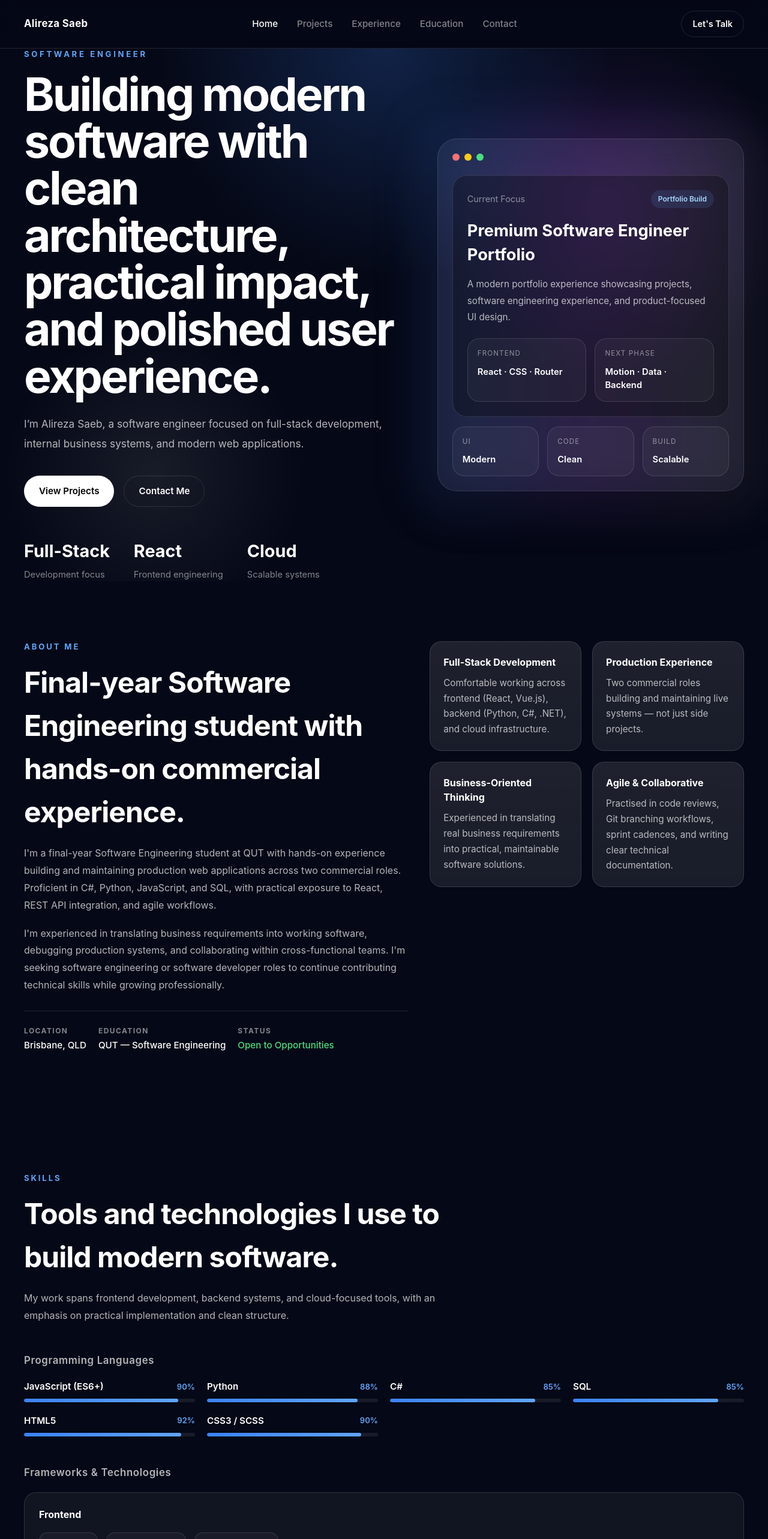
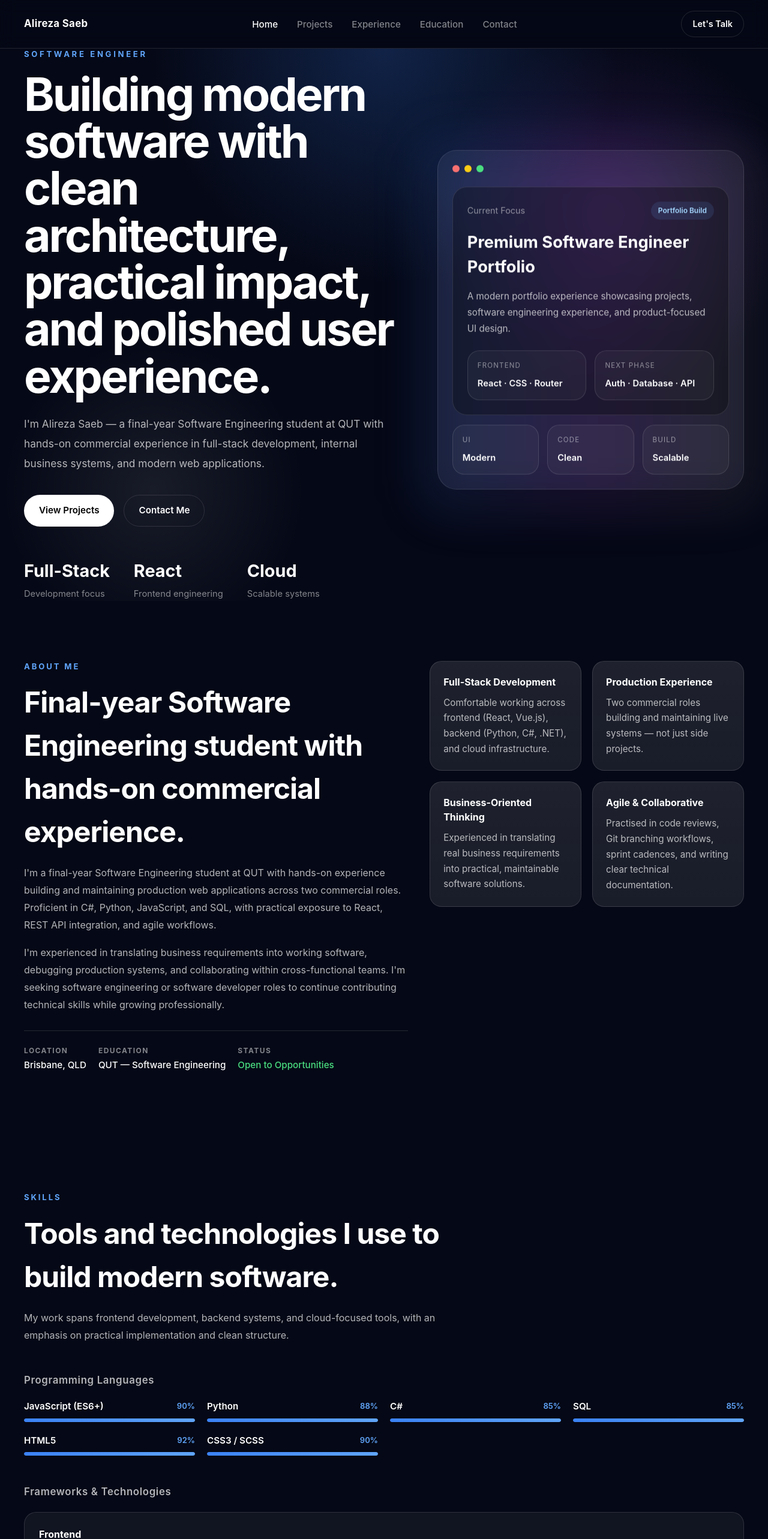
Before and after one commit to Alirezaa02/portfolio, a React (Vite) app: page / in a window 1280 px wide. Shown: the top 2566 px of the page at 60% size. Built offline with nearby package versions, Linux system fonts and the light colour scheme.

Commit message:
Add Loading animation

```diff
--- a/src/App.jsx
+++ b/src/App.jsx
@@ -1,6 +1,10 @@
-import { Routes, Route } from 'react-router-dom'
+import { useState, useEffect } from 'react'
+import { Routes, Route, useLocation } from 'react-router-dom'
+import { AnimatePresence } from 'framer-motion'
 import Navbar from './components/layout/Navbar.jsx'
 import Footer from './components/layout/Footer.jsx'
+import LoadingScreen from './components/ui/LoadingScreen.jsx'
+import PageTransition from './components/ui/PageTransition.jsx'
 import Home from './pages/Home.jsx'
 import Projects from './pages/Projects.jsx'
 import ProjectDetails from './pages/ProjectDetails.jsx'
@@ -8,18 +12,36 @@ import Experience from './pages/Experience.jsx'
 import Education from './pages/Education.jsx'
 import Contact from './pages/Contact.jsx'
 
+function AnimatedRoutes() {
+  const location = useLocation()
+
+  return (
+    <AnimatePresence mode="wait">
+      <Routes location={location} key={location.pathname}>
+        <Route path="/" element={<PageTransition><Home /></PageTransition>} />
+        <Route path="/projects" element={<PageTransition><Projects /></PageTransition>} />
+        <Route path="/projects/:slug" element={<PageTransition><ProjectDetails /></PageTransition>} />
+        <Route path="/experience" element={<PageTransition><Experience /></PageTransition>} />
+        <Route path="/education" element={<PageTransition><Education /></PageTransition>} />
+        <Route path="/contact" element={<PageTransition><Contact /></PageTransition>} />
+      </Routes>
+    </AnimatePresence>
+  )
+}
+
 function App() {
+  const [loading, setLoading] = useState(true)
+
+  useEffect(() => {
+    const timer = setTimeout(() => setLoading(false), 2600)
+    return () => clearTimeout(timer)
+  }, [])
+
   return (
     <div className="page-shell">
+      <LoadingScreen isVisible={loading} />
       <Navbar />
-      <Routes>
-        <Route path="/" element={<Home />} />
-        <Route path="/projects" element={<Projects />} />
-        <Route path="/projects/:slug" element={<ProjectDetails />} />
-        <Route path="/experience" element={<Experience />} />
-        <Route path="/education" element={<Education />} />
-        <Route path="/contact" element={<Contact />} />
-      </Routes>
+      <AnimatedRoutes />
       <Footer />
     </div>
   )
--- a/src/components/layout/Navbar.jsx
+++ b/src/components/layout/Navbar.jsx
@@ -1,4 +1,5 @@
 import { Link, NavLink } from 'react-router-dom'
+import { motion } from 'framer-motion'
 import '../../styles/navbar.css'
 
 const navItems = [
@@ -11,16 +12,24 @@ const navItems = [
 
 function Navbar() {
   return (
-    <header className="site-header">
+    <motion.header
+      className="site-header"
+      initial={{ y: -80, opacity: 0 }}
+      animate={{ y: 0, opacity: 1 }}
+      transition={{ duration: 0.6, delay: 2.8, ease: [0.22, 1, 0.36, 1] }}
+    >
       <div className="site-header__inner">
-        <Link to="/" className="site-logo">
-          Alireza Saeb
-        </Link>
+        <Link to="/" className="site-logo">Alireza Saeb</Link>
 
         <nav className="site-nav">
-          {navItems.map((item) => (
+          {navItems.map((item, i) => (
+            <motion.div
+              key={item.path}
+              initial={{ opacity: 0, y: -10 }}
+              animate={{ opacity: 1, y: 0 }}
+              transition={{ delay: 2.9 + i * 0.07, duration: 0.4 }}
+            >
               <NavLink
-              key={item.path}
                 to={item.path}
                 className={({ isActive }) =>
                   `site-nav__link ${isActive ? 'active' : ''}`
@@ -28,14 +37,21 @@ function Navbar() {
               >
                 {item.name}
               </NavLink>
+            </motion.div>
           ))}
         </nav>
 
-        <a href="mailto:saebalireza02@gmail.com" className="site-header__cta">
+        <motion.a
+          href="mailto:saebalireza02@gmail.com"
+          className="site-header__cta"
+          initial={{ opacity: 0 }}
+          animate={{ opacity: 1 }}
+          transition={{ delay: 3.2, duration: 0.4 }}
+        >
           Let's Talk
-        </a>
+        </motion.a>
       </div>
-    </header>
+    </motion.header>
   )
 }
 
--- a/src/components/sections/About.jsx
+++ b/src/components/sections/About.jsx
@@ -5,7 +5,7 @@ function About() {
   return (
     <section className="about section">
       <div className="container">
-        <Reveal>
+        <Reveal direction="left">
           <div className="about__grid">
             <div className="about__content">
               <p className="about__eyebrow">About Me</p>
--- a/src/components/sections/ExperiencePreview.jsx
+++ b/src/components/sections/ExperiencePreview.jsx
@@ -7,7 +7,7 @@ function ExperiencePreview() {
   return (
     <section className="experience section">
       <div className="container">
-        <Reveal>
+        <Reveal direction="left">
           <div className="experience__intro">
             <p className="experience__eyebrow">Experience</p>
             <h2 className="section-title">
--- a/src/components/sections/Hero.jsx
+++ b/src/components/sections/Hero.jsx
@@ -1,62 +1,95 @@
 import { Link } from 'react-router-dom'
+import { motion } from 'framer-motion'
 import '../../styles/hero.css'
+
+const container = {
+  hidden: {},
+  show: {
+    transition: {
+      staggerChildren: 0.12,
+      delayChildren: 0.1,
+    },
+  },
+}
+
+const item = {
+  hidden: { opacity: 0, y: 28 },
+  show: { opacity: 1, y: 0, transition: { duration: 0.6, ease: [0.22, 1, 0.36, 1] } },
+}
+
+const panelVariant = {
+  hidden: { opacity: 0, x: 48 },
+  show: { opacity: 1, x: 0, transition: { duration: 0.8, delay: 0.4, ease: [0.22, 1, 0.36, 1] } },
+}
 
 function Hero() {
   return (
     <section className="hero">
-      <div className="hero__bg"></div>
+      <div className="hero__bg" />
 
       <div className="container hero__container">
         <div className="hero__grid">
-          <div className="hero__content">
-            <p className="hero__eyebrow">Software Engineer</p>
+          {/* Left — staggered text */}
+          <motion.div
+            className="hero__content"
+            variants={container}
+            initial="hidden"
+            animate="show"
+          >
+            <motion.p className="hero__eyebrow" variants={item}>
+              Software Engineer
+            </motion.p>
 
-            <h1 className="hero__title">
+            <motion.h1 className="hero__title" variants={item}>
               Building modern software with clean architecture, practical impact,
               and polished user experience.
-            </h1>
+            </motion.h1>
 
-            <p className="hero__description">
-              I’m Alireza Saeb, a software engineer focused on full-stack
-              development, internal business systems, and modern web applications.
-            </p>
+            <motion.p className="hero__description" variants={item}>
+              I'm Alireza Saeb — a final-year Software Engineering student at QUT
+              with hands-on commercial experience in full-stack development,
+              internal business systems, and modern web applications.
+            </motion.p>
 
-            <div className="hero__actions">
-              <Link to="/projects" className="btn btn-primary">
-                View Projects
-              </Link>
+            <motion.div className="hero__actions" variants={item}>
+              <Link to="/projects" className="btn btn-primary">View Projects</Link>
+              <Link to="/contact" className="btn btn-secondary">Contact Me</Link>
+            </motion.div>
 
-              <Link to="/contact" className="btn btn-secondary">
-                Contact Me
-              </Link>
-            </div>
-
-            <div className="hero__stats">
+            <motion.div className="hero__stats" variants={item}>
               <div>
                 <p className="hero__stat-value">Full-Stack</p>
                 <p className="hero__stat-label">Development focus</p>
               </div>
-
               <div>
                 <p className="hero__stat-value">React</p>
                 <p className="hero__stat-label">Frontend engineering</p>
               </div>
-
               <div>
                 <p className="hero__stat-value">Cloud</p>
                 <p className="hero__stat-label">Scalable systems</p>
               </div>
-            </div>
-          </div>
+            </motion.div>
+          </motion.div>
 
-          <div className="hero__panel">
-            <div className="hero__panel-glow"></div>
+          {/* Right — panel floats in */}
+          <motion.div
+            className="hero__panel"
+            variants={panelVariant}
+            initial="hidden"
+            animate="show"
+          >
+            <div className="hero__panel-glow" />
 
-            <div className="hero__panel-card">
+            <motion.div
+              className="hero__panel-card"
+              animate={{ y: [0, -10, 0] }}
+              transition={{ duration: 5, repeat: Infinity, ease: 'easeInOut' }}
+            >
               <div className="hero__window-dots">
-                <span className="hero__window-dot hero__window-dot--red"></span>
-                <span className="hero__window-dot hero__window-dot--yellow"></span>
-                <span className="hero__window-dot hero__window-dot--green"></span>
+                <span className="hero__window-dot hero__window-dot--red" />
+                <span className="hero__window-dot hero__window-dot--yellow" />
+                <span className="hero__window-dot hero__window-dot--green" />
               </div>
 
               <div className="hero__panel-inner">
@@ -65,9 +98,7 @@ function Hero() {
                   <span className="hero__badge">Portfolio Build</span>
                 </div>
 
-                <h3 className="hero__panel-title">
-                  Premium Software Engineer Portfolio
-                </h3>
+                <h3 className="hero__panel-title">Premium Software Engineer Portfolio</h3>
 
                 <p className="hero__panel-text">
                   A modern portfolio experience showcasing projects, software
@@ -79,10 +110,9 @@ function Hero() {
                     <p className="hero__mini-label">Frontend</p>
                     <p className="hero__mini-value">React · CSS · Router</p>
                   </div>
-
                   <div className="hero__mini-card">
                     <p className="hero__mini-label">Next Phase</p>
-                    <p className="hero__mini-value">Motion · Data · Backend</p>
+                    <p className="hero__mini-value">Auth · Database · API</p>
                   </div>
                 </div>
               </div>
@@ -92,19 +122,17 @@ function Hero() {
                   <p className="hero__mini-label">UI</p>
                   <p className="hero__mini-value">Modern</p>
                 </div>
-
                 <div className="hero__bottom-card">
                   <p className="hero__mini-label">Code</p>
                   <p className="hero__mini-value">Clean</p>
                 </div>
-
                 <div className="hero__bottom-card">
                   <p className="hero__mini-label">Build</p>
                   <p className="hero__mini-value">Scalable</p>
                 </div>
               </div>
-            </div>
-          </div>
+            </motion.div>
+          </motion.div>
         </div>
       </div>
     </section>
--- a/src/components/sections/Skills.jsx
+++ b/src/components/sections/Skills.jsx
@@ -1,6 +1,43 @@
+import { motion } from 'framer-motion'
+import { useInView } from 'framer-motion'
+import { useRef } from 'react'
 import { languages, techSkills, toolSkills, practices } from '../../data/skills'
 import '../../styles/skills.css'
 import Reveal from '../ui/Reveal.jsx'
+
+function LangBar({ name, level, index }) {
+  const ref = useRef(null)
+  const inView = useInView(ref, { once: true, amount: 0.5 })
+
+  return (
+    <div className="skills__lang-item" ref={ref}>
+      <div className="skills__lang-header">
+        <span className="skills__lang-name">{name}</span>
+        <motion.span
+          className="skills__lang-level"
+          initial={{ opacity: 0 }}
+          animate={inView ? { opacity: 1 } : {}}
+          transition={{ delay: index * 0.1 + 0.4 }}
+        >
+          {level}%
+        </motion.span>
+      </div>
+      <div className="skills__lang-bar">
+        <motion.div
+          className="skills__lang-fill"
+          initial={{ scaleX: 0 }}
+          animate={inView ? { scaleX: 1 } : {}}
+          transition={{
+            duration: 1.1,
+            delay: index * 0.1,
+            ease: [0.22, 1, 0.36, 1],
+          }}
+          style={{ originX: 0, width: `${level}%` }}
+        />
+      </div>
+    </div>
+  )
+}
 
 function Skills() {
   return (
@@ -24,26 +61,15 @@ function Skills() {
           <div className="skills__lang-section">
             <h3 className="skills__section-heading">Programming Languages</h3>
             <div className="skills__lang-list">
-              {languages.map((lang) => (
-                <div key={lang.name} className="skills__lang-item">
-                  <div className="skills__lang-header">
-                    <span className="skills__lang-name">{lang.name}</span>
-                    <span className="skills__lang-level">{lang.level}%</span>
-                  </div>
-                  <div className="skills__lang-bar">
-                    <div
-                      className="skills__lang-fill"
-                      style={{ '--fill-width': `${lang.level}%` }}
-                    />
-                  </div>
-                </div>
+              {languages.map((lang, i) => (
+                <LangBar key={lang.name} name={lang.name} level={lang.level} index={i} />
               ))}
             </div>
           </div>
         </Reveal>
 
-        {/* Tech icon grid */}
-        <Reveal delay={0.15}>
+        {/* Frameworks tech grid */}
+        <Reveal delay={0.1} direction="left">
           <div className="skills__section-heading-wrap">
             <h3 className="skills__section-heading">Frameworks & Technologies</h3>
           </div>
@@ -53,10 +79,15 @@ function Skills() {
                 <h4 className="skills__group-title">{group.category}</h4>
                 <div className="skills__items">
                   {group.items.map((skill) => (
-                    <div key={skill.name} className="skills__item">
+                    <motion.div
+                      key={skill.name}
+                      className="skills__item"
+                      whileHover={{ y: -4, scale: 1.04 }}
+                      transition={{ duration: 0.2 }}
+                    >
                       <img src={skill.icon} alt={skill.name} className="skills__icon" />
                       <span className="skills__name">{skill.name}</span>
-                    </div>
+                    </motion.div>
                   ))}
                 </div>
               </article>
@@ -64,26 +95,46 @@ function Skills() {
           </div>
         </Reveal>
 
-        {/* Tools & additional skills */}
-        <Reveal delay={0.2}>
+        {/* Tools */}
+        <Reveal delay={0.1} direction="right">
           <div className="skills__section-heading-wrap">
             <h3 className="skills__section-heading">Tools & Platforms</h3>
           </div>
           <div className="skills__tools">
-            {toolSkills.map((tool) => (
-              <span key={tool.name} className="skills__tool-tag">{tool.name}</span>
+            {toolSkills.map((tool, i) => (
+              <motion.span
+                key={tool.name}
+                className="skills__tool-tag"
+                initial={{ opacity: 0, scale: 0.9 }}
+                whileInView={{ opacity: 1, scale: 1 }}
+                viewport={{ once: true }}
+                transition={{ delay: i * 0.05 }}
+                whileHover={{ scale: 1.06 }}
+              >
+                {tool.name}
+              </motion.span>
             ))}
           </div>
         </Reveal>
 
         {/* Practices */}
-        <Reveal delay={0.25}>
+        <Reveal delay={0.1} direction="up">
           <div className="skills__section-heading-wrap">
             <h3 className="skills__section-heading">Practices</h3>
           </div>
           <div className="skills__tools">
-            {practices.map((p) => (
-              <span key={p} className="skills__practice-tag">{p}</span>
+            {practices.map((p, i) => (
+              <motion.span
+                key={p}
+                className="skills__practice-tag"
+                initial={{ opacity: 0, scale: 0.9 }}
+                whileInView={{ opacity: 1, scale: 1 }}
+                viewport={{ once: true }}
+                transition={{ delay: i * 0.05 }}
+                whileHover={{ scale: 1.06 }}
+              >
+                {p}
+              </motion.span>
             ))}
           </div>
         </Reveal>
--- /dev/null
+++ b/src/components/ui/LoadingScreen.jsx
@@ -0,0 +1,80 @@
+import { motion, AnimatePresence } from 'framer-motion'
+import '../../styles/loading.css'
+
+const name = 'ALIREZA SAEB'
+const letters = name.split('')
+
+function LoadingScreen({ isVisible }) {
+  return (
+    <AnimatePresence>
+      {isVisible && (
+        <motion.div
+          className="loader"
+          initial={{ opacity: 1 }}
+          exit={{ y: '-100%', transition: { duration: 0.7, ease: [0.76, 0, 0.24, 1] } }}
+        >
+          {/* Background glow */}
+          <div className="loader__glow" />
+
+          <div className="loader__content">
+            {/* Letter-by-letter name reveal */}
+            <div className="loader__name" aria-label={name}>
+              {letters.map((letter, i) => (
+                <motion.span
+                  key={i}
+                  className={letter === ' ' ? 'loader__space' : 'loader__letter'}
+                  initial={{ opacity: 0, y: 40 }}
+                  animate={{ opacity: 1, y: 0 }}
+                  transition={{
+                    duration: 0.5,
+                    delay: i * 0.06,
+                    ease: [0.22, 1, 0.36, 1],
+                  }}
+                >
+                  {letter === ' ' ? '\u00A0' : letter}
+                </motion.span>
+              ))}
+            </div>
+
+            {/* Subtitle */}
+            <motion.p
+              className="loader__subtitle"
+              initial={{ opacity: 0, y: 10 }}
+              animate={{ opacity: 1, y: 0 }}
+              transition={{ delay: 0.9, duration: 0.5 }}
+            >
+              Software Engineer
+            </motion.p>
+
+            {/* Progress bar */}
+            <motion.div
+              className="loader__bar-wrap"
+              initial={{ opacity: 0 }}
+              animate={{ opacity: 1 }}
+              transition={{ delay: 0.8 }}
+            >
+              <motion.div
+                className="loader__bar-fill"
+                initial={{ scaleX: 0 }}
+                animate={{ scaleX: 1 }}
+                transition={{ delay: 0.9, duration: 1.4, ease: [0.22, 1, 0.36, 1] }}
+              />
+            </motion.div>
+          </div>
+
+          {/* Corner tag */}
+          <motion.p
+            className="loader__tag"
+            initial={{ opacity: 0 }}
+            animate={{ opacity: 1 }}
+            transition={{ delay: 1.2 }}
+          >
+            Brisbane, QLD
+          </motion.p>
+        </motion.div>
+      )}
+    </AnimatePresence>
+  )
+}
+
+export default LoadingScreen
--- /dev/null
+++ b/src/components/ui/PageTransition.jsx
@@ -0,0 +1,16 @@
+import { motion } from 'framer-motion'
+
+function PageTransition({ children }) {
+  return (
+    <motion.div
+      initial={{ opacity: 0, y: 16 }}
+      animate={{ opacity: 1, y: 0 }}
+      exit={{ opacity: 0, y: -12 }}
+      transition={{ duration: 0.4, ease: [0.22, 1, 0.36, 1] }}
+    >
+      {children}
+    </motion.div>
+  )
+}
+
+export default PageTransition
--- a/src/components/ui/Reveal.jsx
+++ b/src/components/ui/Reveal.jsx
@@ -1,12 +1,28 @@
 import { motion } from 'framer-motion'
 
-function Reveal({ children, delay = 0 }) {
+const variants = {
+  up:    { hidden: { opacity: 0, y: 32 },   show: { opacity: 1, y: 0 } },
+  down:  { hidden: { opacity: 0, y: -32 },  show: { opacity: 1, y: 0 } },
+  left:  { hidden: { opacity: 0, x: -40 },  show: { opacity: 1, x: 0 } },
+  right: { hidden: { opacity: 0, x: 40 },   show: { opacity: 1, x: 0 } },
+  fade:  { hidden: { opacity: 0 },           show: { opacity: 1 } },
+}
+
+function Reveal({ children, delay = 0, direction = 'up', duration = 0.6 }) {
+  const v = variants[direction]
+
   return (
     <motion.div
-      initial={{ opacity: 0, y: 24 }}
-      whileInView={{ opacity: 1, y: 0 }}
+      initial="hidden"
+      whileInView="show"
       viewport={{ once: true, amount: 0.15 }}
-      transition={{ duration: 0.6, delay }}
+      variants={{
+        hidden: v.hidden,
+        show: {
+          ...v.show,
+          transition: { duration, delay, ease: [0.22, 1, 0.36, 1] },
+        },
+      }}
     >
       {children}
     </motion.div>
--- /dev/null
+++ b/src/styles/loading.css
@@ -0,0 +1,85 @@
+.loader {
+  position: fixed;
+  inset: 0;
+  z-index: 9999;
+  background: #050816;
+  display: flex;
+  align-items: center;
+  justify-content: center;
+  overflow: hidden;
+}
+
+.loader__glow {
+  position: absolute;
+  top: 50%;
+  left: 50%;
+  transform: translate(-50%, -60%);
+  width: 600px;
+  height: 600px;
+  border-radius: 50%;
+  background: radial-gradient(circle, rgba(59, 130, 246, 0.12) 0%, transparent 70%);
+  pointer-events: none;
+}
+
+.loader__content {
+  display: flex;
+  flex-direction: column;
+  align-items: center;
+  gap: 16px;
+  text-align: center;
+}
+
+.loader__name {
+  display: flex;
+  align-items: center;
+  font-size: clamp(2.4rem, 7vw, 5rem);
+  font-weight: 800;
+  letter-spacing: 0.18em;
+  color: #ffffff;
+  line-height: 1;
+  overflow: hidden;
+}
+
+.loader__letter {
+  display: inline-block;
+}
+
+.loader__space {
+  display: inline-block;
+  width: 0.45em;
+}
+
+.loader__subtitle {
+  font-size: 0.9rem;
+  font-weight: 500;
+  letter-spacing: 0.3em;
+  text-transform: uppercase;
+  color: #60a5fa;
+}
+
+.loader__bar-wrap {
+  width: 200px;
+  height: 2px;
+  background: rgba(255, 255, 255, 0.08);
+  border-radius: 999px;
+  margin-top: 8px;
+  overflow: hidden;
+}
+
+.loader__bar-fill {
+  height: 100%;
+  width: 100%;
+  background: linear-gradient(90deg, #3b82f6, #60a5fa);
+  border-radius: 999px;
+  transform-origin: left center;
+}
+
+.loader__tag {
+  position: absolute;
+  bottom: 32px;
+  right: 36px;
+  font-size: 0.75rem;
+  letter-spacing: 0.18em;
+  text-transform: uppercase;
+  color: rgba(255, 255, 255, 0.25);
+}
```
Lines whose indentation alone changed are shown as unchanged.
